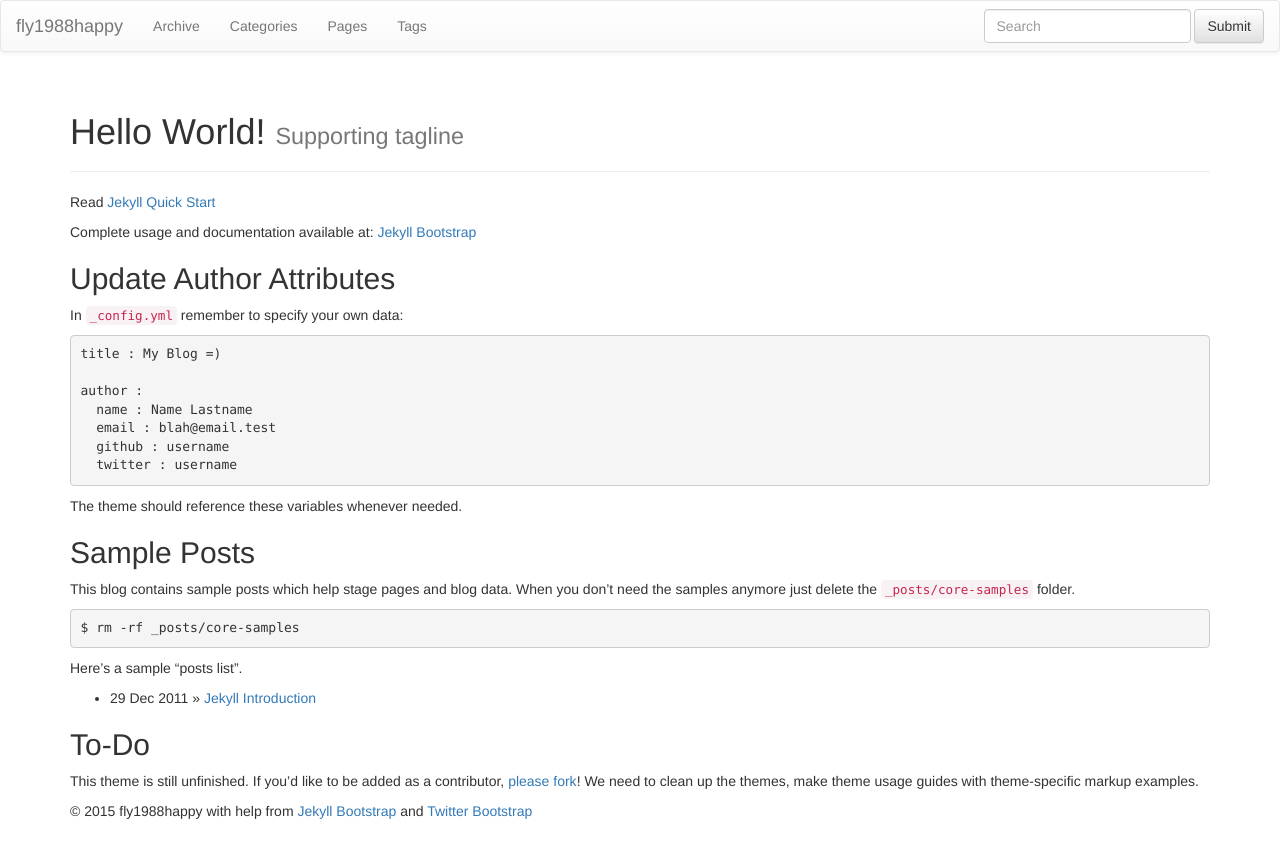
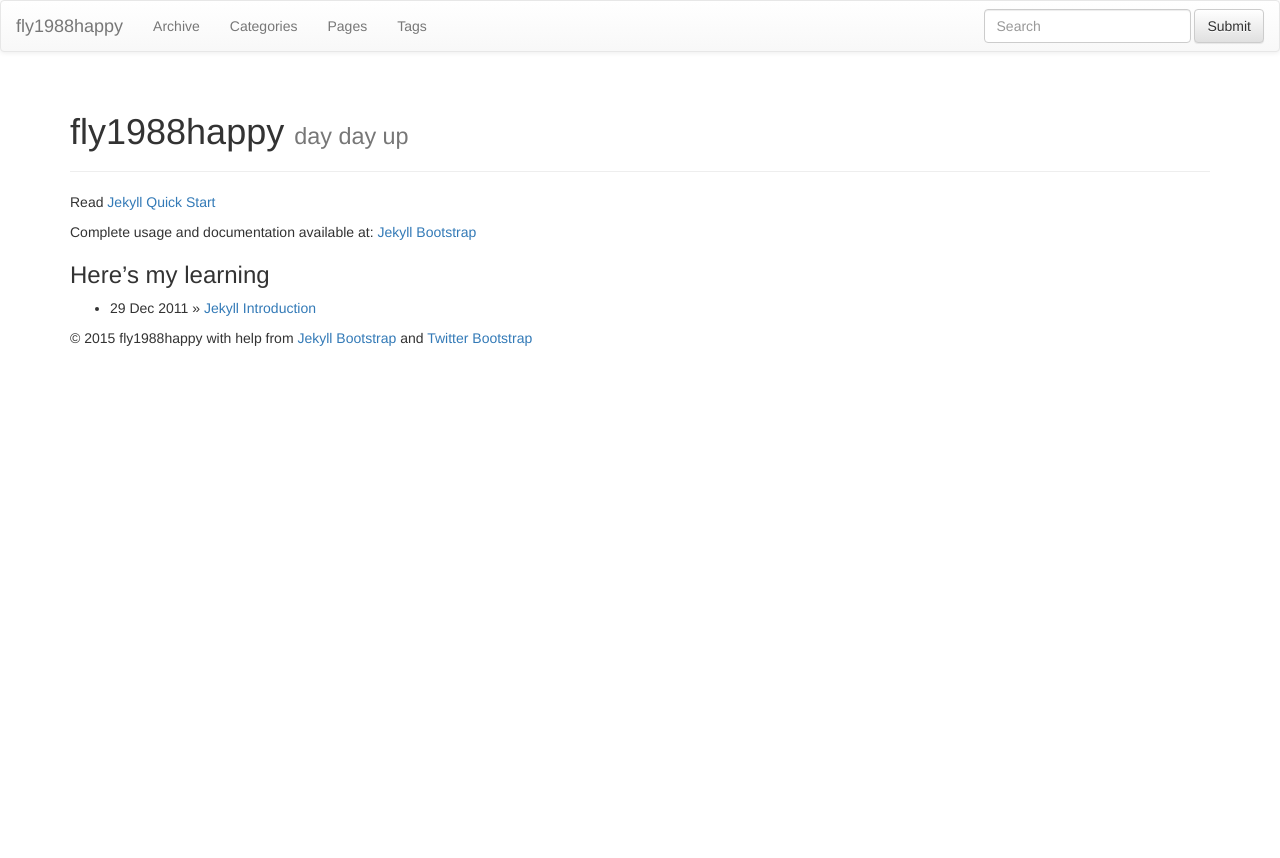
Before and after one commit to fly1988happy/fly1988happy.github.io, a Jekyll site: the page built from index.md, in a window 1280 px wide. Shown: the top 858 px of the page. Built offline with Jekyll 4.4.1, drawn with Linux system fonts in a browser that asks for light colours; nearby versions of some CDN libraries; library files that are not in the unit come from our copies.

Commit message:
Update index.md

```diff
--- a/index.md
+++ b/index.md
@@ -1,7 +1,7 @@
 ---
 layout: page
-title: Hello World!
-tagline: Supporting tagline
+title: fly1988happy
+tagline: day day up
 ---
 {% include JB/setup %}
 
@@ -9,36 +9,10 @@ Read [Jekyll Quick Start](http://jekyllbootstrap.com/usage/jekyll-quick-start.ht
 
 Complete usage and documentation available at: [Jekyll Bootstrap](http://jekyllbootstrap.com)
 
-## Update Author Attributes
-
-In `_config.yml` remember to specify your own data:
-
-    title : My Blog =)
-
-    author :
-      name : Name Lastname
-      email : blah@email.test
-      github : username
-      twitter : username
-
-The theme should reference these variables whenever needed.
-
-## Sample Posts
-
-This blog contains sample posts which help stage pages and blog data.
-When you don't need the samples anymore just delete the `_posts/core-samples` folder.
-
-    $ rm -rf _posts/core-samples
-
-Here's a sample "posts list".
+###Here's my learning
 
 <ul class="posts">
   {% for post in site.posts %}
     <li><span>{{ post.date | date_to_string }}</span> &raquo; <a href="{{ BASE_PATH }}{{ post.url }}">{{ post.title }}</a></li>
   {% endfor %}
 </ul>
-
-## To-Do
-
-This theme is still unfinished. If you'd like to be added as a contributor, [please fork](http://github.com/plusjade/jekyll-bootstrap)!
-We need to clean up the themes, make theme usage guides with theme-specific markup examples.
```
